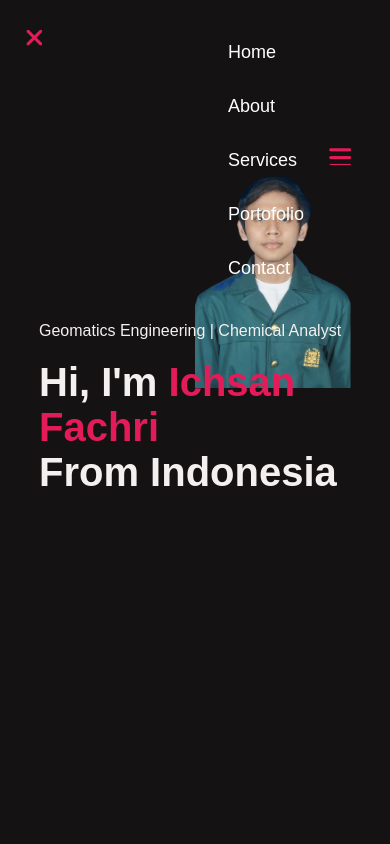
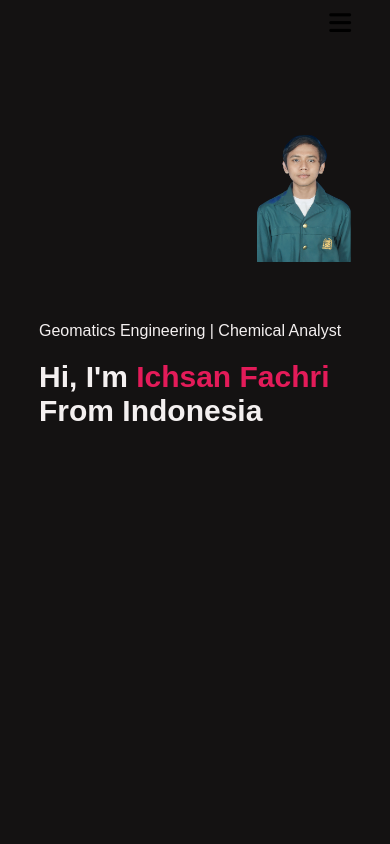
Before and after one commit to IchsanFachriS/IchsanFachriS.github.io, a plain HTML site: page index.html in a window 390 px wide. Shown: the top 844 px of the page. Drawn offline with Linux system fonts and the light colour scheme.

Commit message:
commit 2

```diff
--- a/index.html
+++ b/index.html
@@ -14,7 +14,7 @@
     />
   </head>
   <body>
-    <script type="text/JavaScript">
+    <script>
         var tablinks = document.getElementsByClassName("tab-links");
         var tabcontents = document.getElementsByClassName("tab-contents");
 
@@ -29,11 +29,13 @@
           event.currentTarget.classList.add("active-link");
           document.getElementById(tabname).classList.add("active-tab");
         }
+      </script>
 
+      <script>
         var sidemenu = document.getElementById("sidemenu");
 
         function openmenu() {
-        sidemenu.style.right = "0px";
+          sidemenu.style.right = "0";
         }
 
         function closemenu() {
--- a/style.css
+++ b/style.css
@@ -11,24 +11,20 @@ html {
 
 body {
     background: #141212;
-    /* background: #12212E */
     color: ;#fff;
+}
+
+#header {
+    width: 100%;
+    height: 100vh;
 }
 
 .container {
     padding: 10px 10%;
 }
 
-#header {
-    width: 100%;
-    height: 100vh;
-    background-size: cover;
-    background-position: center;
-}
-
-.fa-solid.fa-xmark,
-.fa-solid.fa-bars {
-    color: #e31b59;
+.container nav {
+    float: right;
 }
 
 nav {
@@ -36,28 +32,6 @@ nav {
     align-items: center;
     justify-content: space-between;
     flex-wrap: wrap;
-    float: right;
-}
-
-.header-text {
-    color: #f4f0f0;
-    margin-top: 20%;
-    font-size: 30px;
-}
-
-.header-text h1 {
-    font-size: 60px;
-    margin-top: 20px;
-}
-
-.header-text h1 span {
-    color: #e31b59;
-}
-
-.header-text img {
-    float: right;
-    margin-top: -330px;
-    height: auto;
 }
 
 nav ul li {
@@ -74,7 +48,7 @@ nav ul li a{
 }
 
 nav ul li a::after {
-    content: " ";
+    content: "";
     width: 0;
     height: 3px;
     background: #e31b59;
@@ -85,7 +59,32 @@ nav ul li a::after {
 }
 
 nav ul li a:hover:after {
-    width: 100%
+    width: 100%;
+}
+
+.header-text {
+    margin-top: 20%;
+    font-size: 30px;
+}
+
+.header-text h1 {
+    font-size: 60px;
+    margin-top: 20px;
+    color: #f4f0f0;
+}
+
+.header-text h1 span {
+    color: #e31b59
+}
+
+.header-text p {
+    color: #f4f0f0;
+}
+
+.header-text img {
+    max-width: 30%;
+    float: right;
+    margin-top: -300px;
 }
 
 /* ABOUT */
@@ -383,27 +382,22 @@ nav .fa-solid {
     display: none;
 }
 
-@media only screen and (max-width: 1080px) {
-    nav .fa-solid {
-        display: block;
-        font-size: 25px;
-    }
-
-    .header-text img {
-        height: auto;
-        max-width: 50%;
-    }
-
+@media only screen and (max-width: 576px) {
     .header-text {
         margin-top: 100%;
         font-size: 16px;
     }
 
     .header-text h1 {
-        font-size: 40px;
+        font-size: 30px;
     }
 
-    .nav ul {
+    nav .fa-solid {
+        display: block;
+        font-size: 25px;
+    }
+
+    nav ul {
         background: #e31b59;
         position: fixed;
         top: 0;
@@ -417,7 +411,6 @@ nav .fa-solid {
 
     nav ul li {
         display: block;
-        font-size: 25px;
         margin: 25px;
     }
 
@@ -426,10 +419,6 @@ nav .fa-solid {
         top: 25px;
         left: 25px;
         cursor: pointer;
-    }
-
-    #about {
-        margin-top: -5%;
     }
 
     .sub-title {
@@ -443,11 +432,6 @@ nav .fa-solid {
 
     .about-col-1 {
         margin-bottom: 30px;
-    }
-
-    .about-col-1 img {
-        width: 50%;
-        align-items: center;
     }
 
     .about-col-2 {
```
Lines whose indentation alone changed are shown as unchanged.
